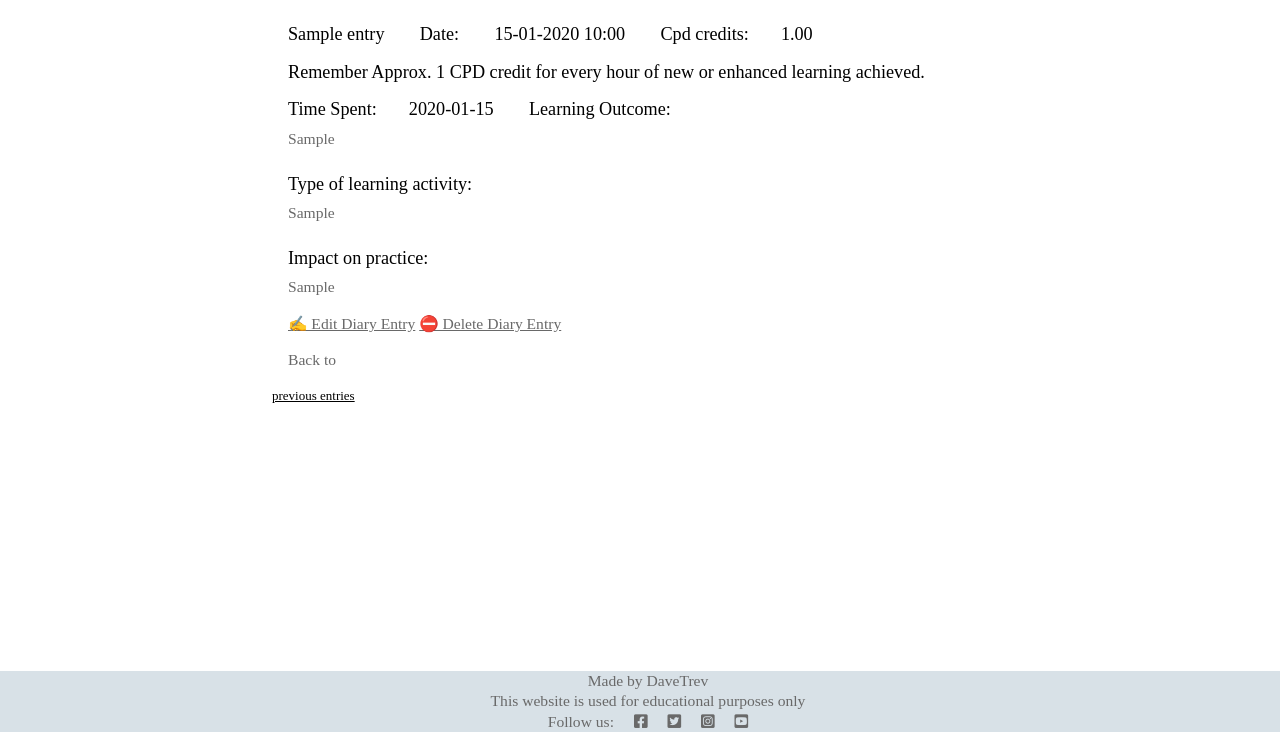
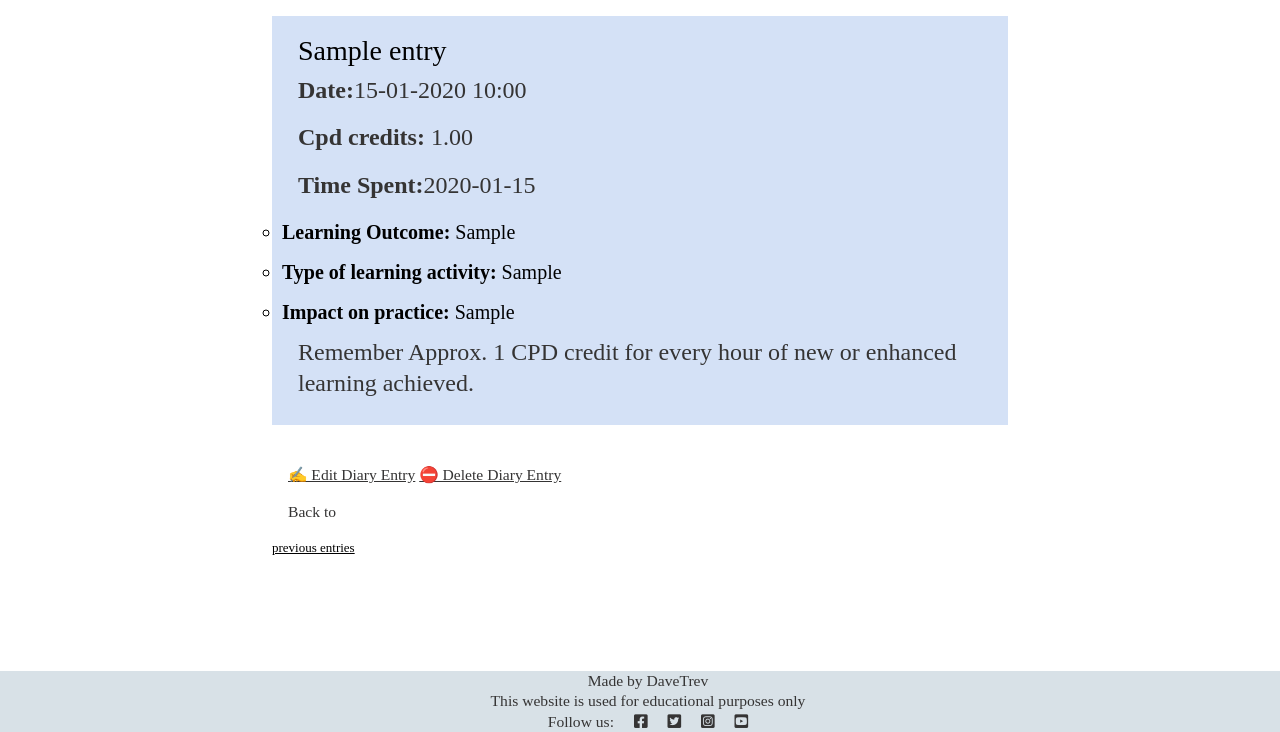
Before and after one commit to DaveTrev/p4-Django-diary, a Django app: page /entry/1/ in a window 1280 px wide. Shown: the part 68-800 px from the top of the page. Run offline with Django 3.2, Linux system fonts and the light colour scheme; a user stored in the database is signed in; tables that the repository leaves empty hold one stand-in row (values such as "Sample post"); some web fonts are replaced.

Commit message:
add css styling for entry_detail

```diff
--- a/cpddiary/templates/cpddiary/entry_detail.html
+++ b/cpddiary/templates/cpddiary/entry_detail.html
@@ -3,19 +3,22 @@
 {% block content %}
 
 <!-- time displaying incorrectly one hour behind local time in Dublin -->
-<article>
+<article class="cpd-entry">
+<header>
     <h2>{{ entry.title }}</h2>
-    <h3>Date: </h3> <h3>{{ entry.date|date:'d-m-Y H:i' }}</h3>
-    <h3>Cpd credits: </h3><h3>{{ entry.cpdCredits }}</h3>
-    <h3>Remember Approx. 1 CPD credit for every hour of new or enhanced learning achieved.</h3>
-    <!-- CPD credits values need to be changed to whole numbers or add text to advise, time = credits -->
-    <h3>Time Spent: </h3><h3>{{ entry.timeSpent }}</h3>
+    <p><strong>Date:</strong>{{ entry.date|date:'d-m-Y H:i' }}</p>
+        <!-- CPD credits values need to be changed to whole numbers or add text to advise, time = credits -->
     <!-- Time spent, possible need to change numeric display to minutes for ease of use for user -->
-    <h3>Learning Outcome: </h3><p>{{ entry.learningOutcome }}</p>
-    <h3>Type of learning activity: </h3><p>{{ entry.activityType }}</p>
-    <h3>Impact on practice: </h3><p>{{ entry.practiceImpact }}</p>
+    <p><strong>Cpd credits:</strong> {{ entry.cpdCredits }}</p>
+    <p><strong>Time Spent:</strong>{{ entry.timeSpent }}<strong</p>
+</header>
+<ul>
+    <li><strong>Learning Outcome:</strong> {{ entry.learningOutcome }}</li>
+    <li><strong>Type of learning activity:</strong> {{ entry.activityType }}</li>
+    <li><strong>Impact on practice:</strong> {{ entry.practiceImpact }}</li>
+</ul>
+<p>Remember Approx. 1 CPD credit for every hour of new or enhanced learning achieved.</p>
 </article>
-
 {% if request.user.is_authenticated and entry.user.pk == request.user.pk %}
 <p>
     <a href="{% url 'entry-update' entry.id %}">✍️ Edit Diary Entry</a>
--- a/static/style.css
+++ b/static/style.css
@@ -41,14 +41,14 @@ h2, h3 {
 }
 
 article {
-    margin-bottom: 0.5rem;
+    margin-bottom: 2.5rem;
 }
 
 p {
     font-size: 1.2em;
     padding-left: 1rem;
     line-height: 1.3em;
-    color: dimgray;
+    color: rgb(53, 52, 52);
 }
 
 em {
@@ -103,6 +103,24 @@ input[type="submit"] {
     margin: 1rem 0;
 }
 
+/* cpd entry form styling */
+.cpd-entry {
+    background-color: #bbcff09f;
+    padding: 10px;
+    font-size: 20px;
+  }
+  .cpd-entry header {
+    margin-bottom: 14px;
+  }
+  .cpd-entry ul {
+    list-style: circle;
+    margin: 0;
+    padding: 0;
+  }
+  .cpd-entry li {
+    margin-bottom: 10px;
+  }
+
 /* bootstrap carosel example */
 /* GLOBAL STYLES
 -------------------------------------------------- */
```
Also changed, not shown: cpddiary/models.py (line endings or trailing spaces), cpddiary/templates/cpddiary/entry_confirm_delete.html (renamed from templates/entry_confirm_delete.html).
